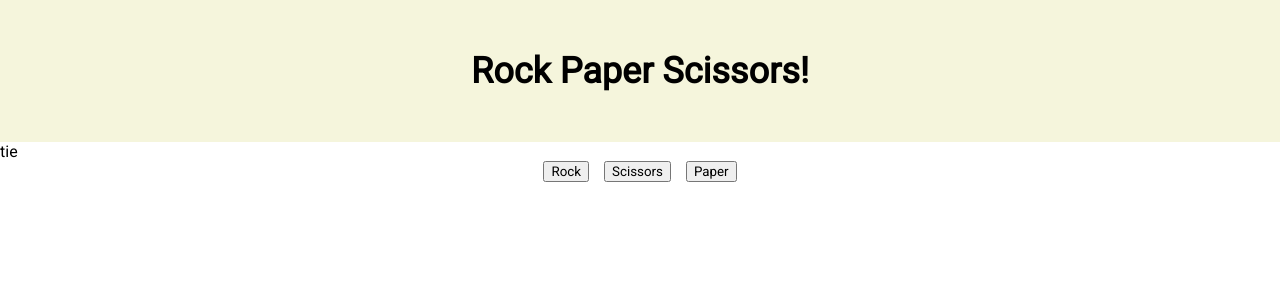
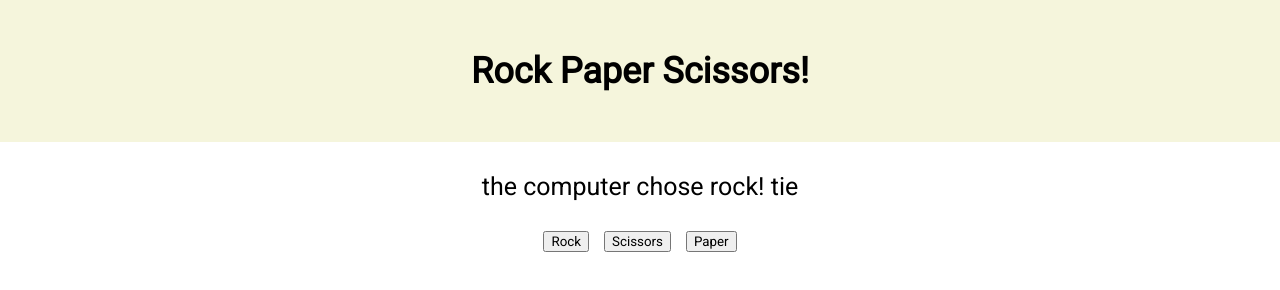
Before and after one commit to yskim308/rock-paper-scissors, a plain HTML site: page index.html in a window 1280 px wide. Both pictures are taken after a click on the button "Rock". Drawn offline with Linux system fonts and the light colour scheme.

Commit message:
add styling for div containing messsage

```diff
--- a/gamescript.js
+++ b/gamescript.js
@@ -33,9 +33,10 @@ function game(){
     buttons.forEach((button)=>{
         button.addEventListener('click', ()=>{
             playerSelection = (button.id);
-            console.log(playerSelection, getComputerChoice())
+            computerSelection = getComputerChoice();
             const display = document.querySelector('#computerSelection');
-            display.textContent = playRound(playerSelection, getComputerChoice());
+            display.textContent = "the computer chose " + computerSelection + "! " +
+            playRound(playerSelection, computerSelection);
         })
     })
 
--- a/index.html
+++ b/index.html
@@ -12,7 +12,7 @@
         <div class="container"></div>
         <div class="gamedisplay">
             <div class="lives"></div>
-            <div id="computerSelection">hello? what the fuck</div>
+            <div id="computerSelection">Click a button to get started!</div>
         </div>
         <div class="button-container">
             <button id="rock">Rock</button>
--- a/styles.css
+++ b/styles.css
@@ -23,5 +23,12 @@ body{
     justify-content: center;
     align-items: center;
     padding: 50px;
+}
 
+#computerSelection{
+    font-size: 25px;
+    display: flex;
+    justify-content: center;
+    align-items: center;
+    padding: 30px;
 }
```
